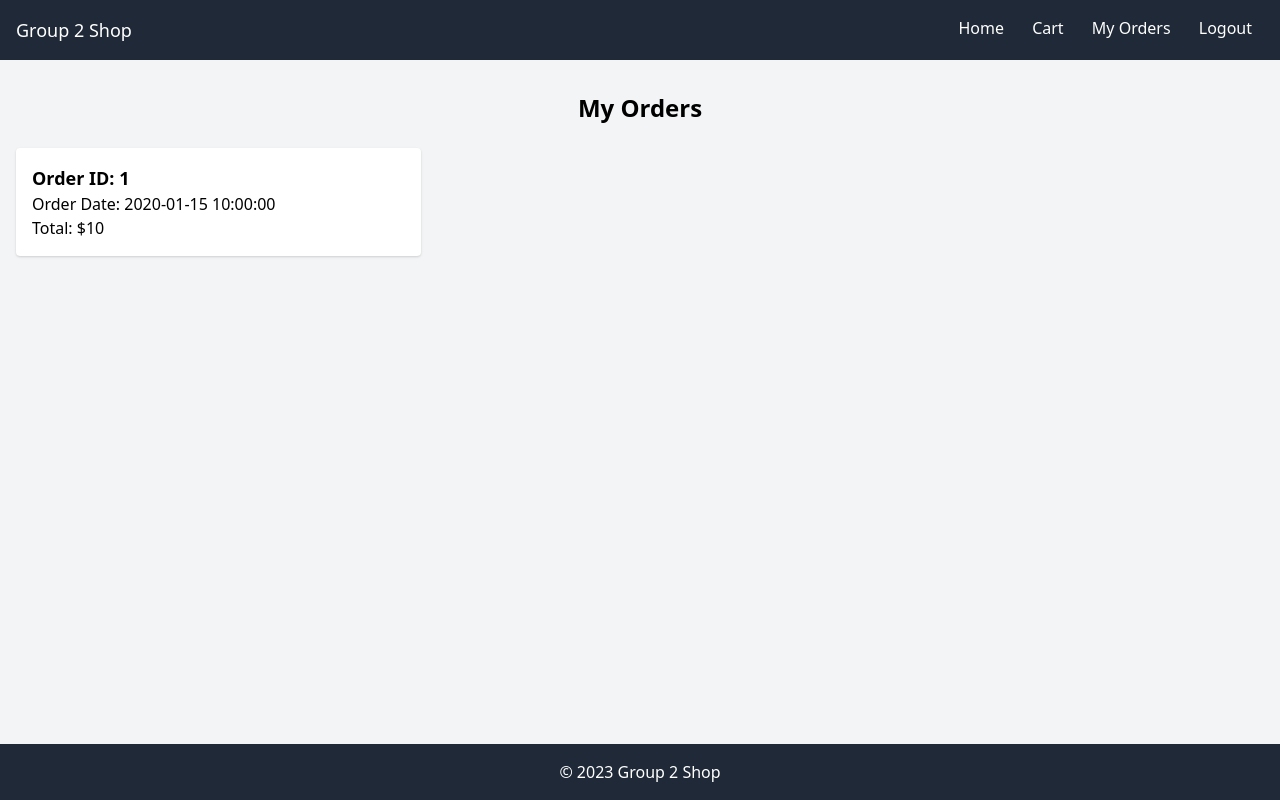
After one commit to Abdsamerhusari1/web_security, a PHP site: page /orders.php in a window 1280 px wide. The commit adds this page. Run offline with PHP 8.4, Linux system fonts and the light colour scheme; the visitor is signed in with stand-in values (Sample User, id 1); tables that the repository leaves empty or names only in its code hold one stand-in row (values such as "Sample post").

Commit message:
add my orders

```diff
--- a/cart.php
+++ b/cart.php
@@ -91,6 +91,7 @@ function displayCart($conn) {
                 <a href="cart.php" class="px-3 hover:text-gray-300">Cart</a>
 
                 <?php if (isset($_SESSION["loggedin"]) && $_SESSION["loggedin"] === true): ?>
+                    <a href="orders.php" class="px-3 hover:text-gray-300">My Orders</a> <!-- Add My Orders link -->
                     <a href="logout.php" class="px-3 hover:text-gray-300">Logout</a>
                 <?php else: ?>
                     <a href="login.php" class="px-3 hover:text-gray-300">Login</a>
--- a/index.php
+++ b/index.php
@@ -50,6 +50,7 @@ $result = $conn->query($query);
                 <a href="cart.php" class="px-3 hover:text-gray-300">Cart</a>
 
                 <?php if (isset($_SESSION["loggedin"]) && $_SESSION["loggedin"] === true): ?>
+                    <a href="orders.php" class="px-3 hover:text-gray-300">My Orders</a> <!-- Add My Orders link -->
                     <a href="logout.php" class="px-3 hover:text-gray-300">Logout</a>
                 <?php else: ?>
                     <a href="login.php" class="px-3 hover:text-gray-300">Login</a>
--- /dev/null
+++ b/orders.php
@@ -0,0 +1,68 @@
+<?php
+session_start();
+require_once('backend/db_connect.php');
+
+if (!isset($_SESSION["loggedin"]) || $_SESSION["loggedin"] !== true) {
+    header("location: login.php");
+    exit;
+}
+
+// Retrieve the user's orders
+$user_id = $_SESSION["user_id"]; // Assuming you store user_id in the session
+$query = "SELECT * FROM orders WHERE user_id = ?";
+$stmt = $conn->prepare($query);
+$stmt->bind_param("i", $user_id);
+$stmt->execute();
+$result = $stmt->get_result();
+?>
+
+<!DOCTYPE html>
+<html class="h-full">
+<head>
+    <meta charset="UTF-8">
+    <title>My Orders</title>
+    <link href="https://cdn.jsdelivr.net/npm/tailwindcss@2.2.19/dist/tailwind.min.css" rel="stylesheet">
+</head>
+<body class="flex flex-col min-h-screen bg-gray-100">
+    <!-- Navigation Bar -->
+    <nav class="bg-gray-800 p-4 text-white">
+        <div class="container mx-auto flex justify-between">
+            <div class="text-lg">Group 2 Shop</div>
+            <div>
+                <a href="index.php" class="px-3 hover:text-gray-300">Home</a>
+                <a href="cart.php" class="px-3 hover:text-gray-300">Cart</a>
+                <a href="orders.php" class="px-3 hover:text-gray-300">My Orders</a>
+                <a href="logout.php" class="px-3 hover:text-gray-300">Logout</a>
+            </div>
+        </div>
+    </nav>
+
+    <!-- Main Content Area -->
+    <div class="container mx-auto px-4 mt-8">
+        <h1 class="text-2xl font-bold text-center">My Orders</h1>
+
+        <?php if ($result && $result->num_rows > 0): ?>
+            <div class="grid grid-cols-1 md:grid-cols-2 lg:grid-cols-3 gap-4 mt-6">
+                <?php while ($row = $result->fetch_assoc()): ?>
+                    <div class="bg-white p-4 shadow rounded">
+                        <h3 class="text-lg font-semibold">Order ID: <?php echo $row['order_id']; ?></h3>
+                        <p>Order Date: <?php echo $row['order_date']; ?></p>
+                        <p>Total: $<?php echo $row['total']; ?></p>
+                    </div>
+                <?php endwhile; ?>
+            </div>
+        <?php else: ?>
+            <p class="text-center">No orders found.</p>
+        <?php endif; ?>
+    </div>
+
+
+
+    <!-- Footer -->
+    <footer class="bg-gray-800 text-white text-center p-4 mt-auto">
+        © 2023 Group 2 Shop
+    </footer>
+
+    <?php $conn->close(); ?>
+</body>
+</html>
```
Also changed, not shown: 2 other files.
